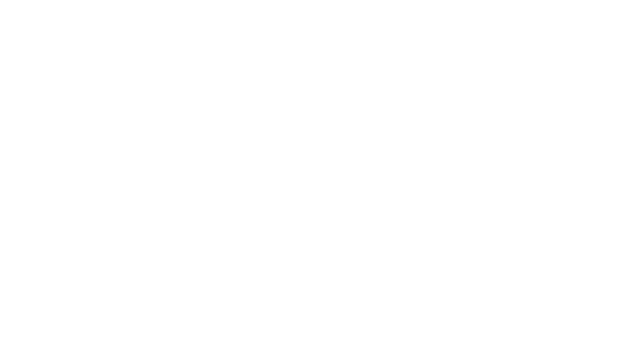
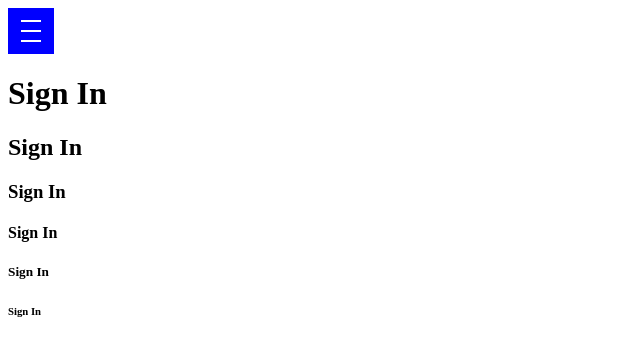
Before and after one commit to Kateme14/my-first-react-app, a React (Create React App) app: page / in a window 1280 px wide. Shown: the top 356 px of the page, without its empty margins (0-640 px from the left). Built offline with nearby package versions, Linux system fonts and the light colour scheme.

Commit message:
first react task completed

```diff
--- a/package.json
+++ b/package.json
@@ -13,6 +13,7 @@
     "react": "^18.3.1",
     "react-dom": "^18.3.1",
     "react-scripts": "5.0.1",
+    "sass": "^1.77.2",
     "typescript": "^4.9.5",
     "web-vitals": "^2.1.4"
   },
--- /dev/null
+++ b/src/App.scss
@@ -0,0 +1,39 @@
+
+.burger-wrapper{
+  padding: 8px;
+  background: blue;
+  display: inline-block;
+}
+
+.burger-menu {
+    display: flex;
+    flex-direction: column;
+    column-gap: 6px;
+    justify-content: space-around;
+    align-items: center;
+    width: 30px;
+    height: 30px;
+    background: transparent;
+    border: none;
+    cursor: pointer;
+    padding: 0;
+  }
+
+  .burger-menu div {
+    width: 20px;
+    height: 2px;
+    background-color: #fff;
+    transition: all 0.3s;
+  }
+
+  .burger-menu.open .bar1 {
+    transform: rotate(-45deg) translate(-5px, 5px);
+  }
+
+  .burger-menu.open .bar2 {
+  display: none;
+  }
+
+  .burger-menu.open .bar3 {
+    transform: rotate(45deg) translate(-5px, -5px);
+  }
--- a/src/App.tsx
+++ b/src/App.tsx
@@ -1,10 +1,53 @@
+import Typo from "./components/typo"
+import BurgerMenu from "./components/burger"
+import './App.scss'
 
-function App() {
+
+const App = () => {
   return (
     <div className="App">
-
+      <header className="App-header">
+        <BurgerMenu />
+      </header>
+       <Typo value="Sign In" level={1} />
+       <Typo value="Sign In" level={2} />
+       <Typo value="Sign In" level={3} />
+       <Typo value="Sign In" level={4} />
+       <Typo value="Sign In" level={5} />
+       <Typo value="Sign In" level={6} />
     </div>
-  );
+  )
 }
 
-export default App;
+export default App
+
+
+//Вариант через Props
+
+// import Typo from "./components/typo"
+// import BurgerMenu from "./components/burger"
+// import './App.scss'
+// import { useState } from "react"
+
+// const App = () => {
+//   const [isMenuOpen, setIsMenuOpen] = useState(false)
+
+//   const toggleMenu = () => {
+//     setIsMenuOpen(!isMenuOpen)
+//   }
+//   return (
+//     <div className="App">
+//       <header className="App-header">
+//         <BurgerMenu isOpen={isMenuOpen} toggleMenu={toggleMenu} />
+//       </header>
+//        <Typo value="Sign In" level={1} />
+//        <Typo value="Sign In" level={2} />
+//        <Typo value="Sign In" level={3} />
+//        <Typo value="Sign In" level={4} />
+//        <Typo value="Sign In" level={5} />
+//        <Typo value="Sign In" level={6} />
+//     </div>
+//   )
+// }
+
+// export default App
--- /dev/null
+++ b/src/components/burger.tsx
@@ -0,0 +1,48 @@
+import { useState } from "react"
+import '../App.scss'
+
+const BurgerMenu = () => {
+    const [isOpen, setIsOpen] = useState(false)
+
+    const toggleMenu = () => {
+      setIsOpen(!isOpen)
+    }
+
+    return (
+      <div>
+        <div className="burger-wrapper">
+          <button className={`burger-menu ${isOpen ? 'open' : ''}`} onClick={toggleMenu}>
+            <div className="bar1"></div>
+            <div className="bar2"></div>
+            <div className="bar3"></div>
+          </button>
+        </div>
+      </div>
+    )
+  }
+
+  export default BurgerMenu
+
+
+// Варинат через Props
+// import React from "react"
+// import '../App.scss'
+
+// interface BurgerMenuProps {
+//   isOpen: boolean
+//   toggleMenu: () => void
+// }
+
+// const BurgerMenu = ({ isOpen, toggleMenu }: BurgerMenuProps) => {
+//   return (
+//     <div className="burger-wrapper">
+//       <button className={`burger-menu ${isOpen ? 'open' : ''}`} onClick={toggleMenu}>
+//         <div className="bar1"></div>
+//         <div className="bar2"></div>
+//         <div className="bar3"></div>
+//       </button>
+//     </div>
+//   )
+// }
+
+// export default BurgerMenu
--- /dev/null
+++ b/src/components/typo.tsx
@@ -0,0 +1,14 @@
+
+interface Props {
+    value: string
+    level: number
+}
+
+const Typo = (props:Props) => {
+    const HeaderTag = `h${props.level}` as keyof JSX.IntrinsicElements
+    return (
+        <HeaderTag>{props.value}</HeaderTag>
+    )
+}
+
+export default Typo
```
Also changed, not shown: 1 other file (tests, documents, lock files or other folders).
